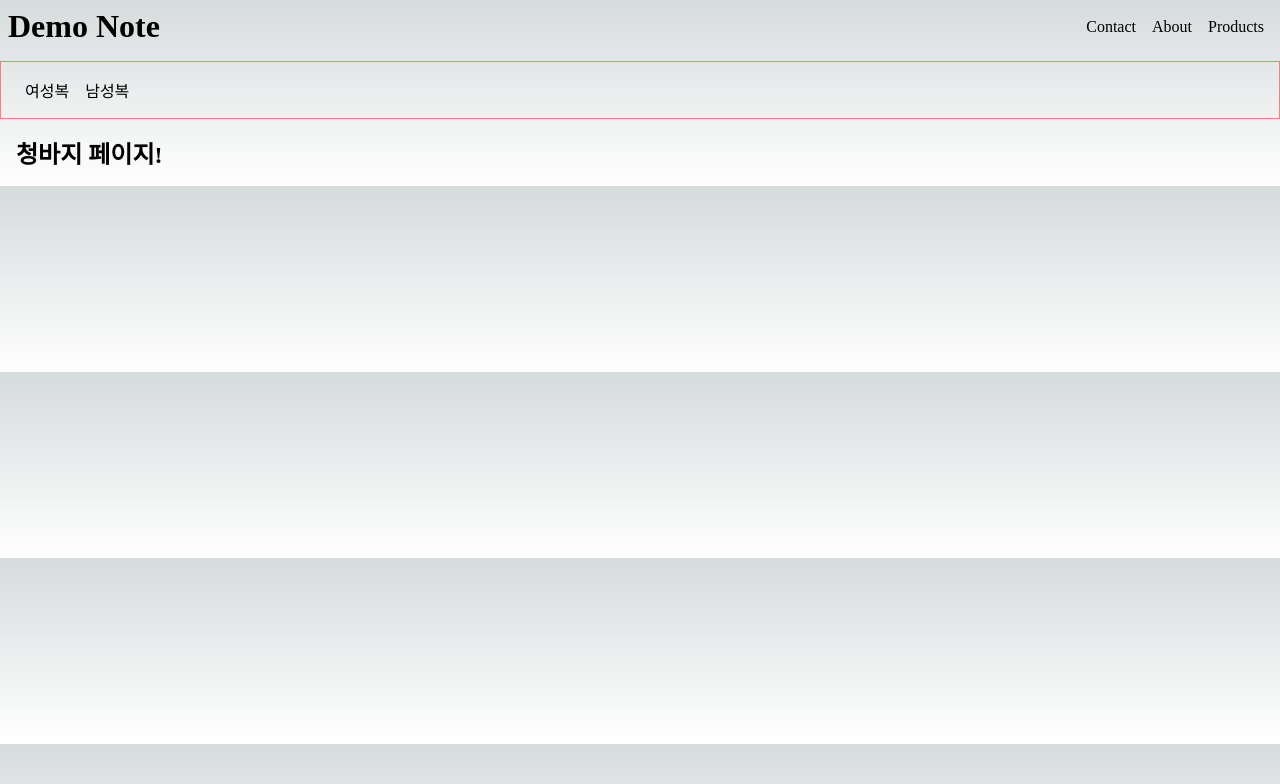
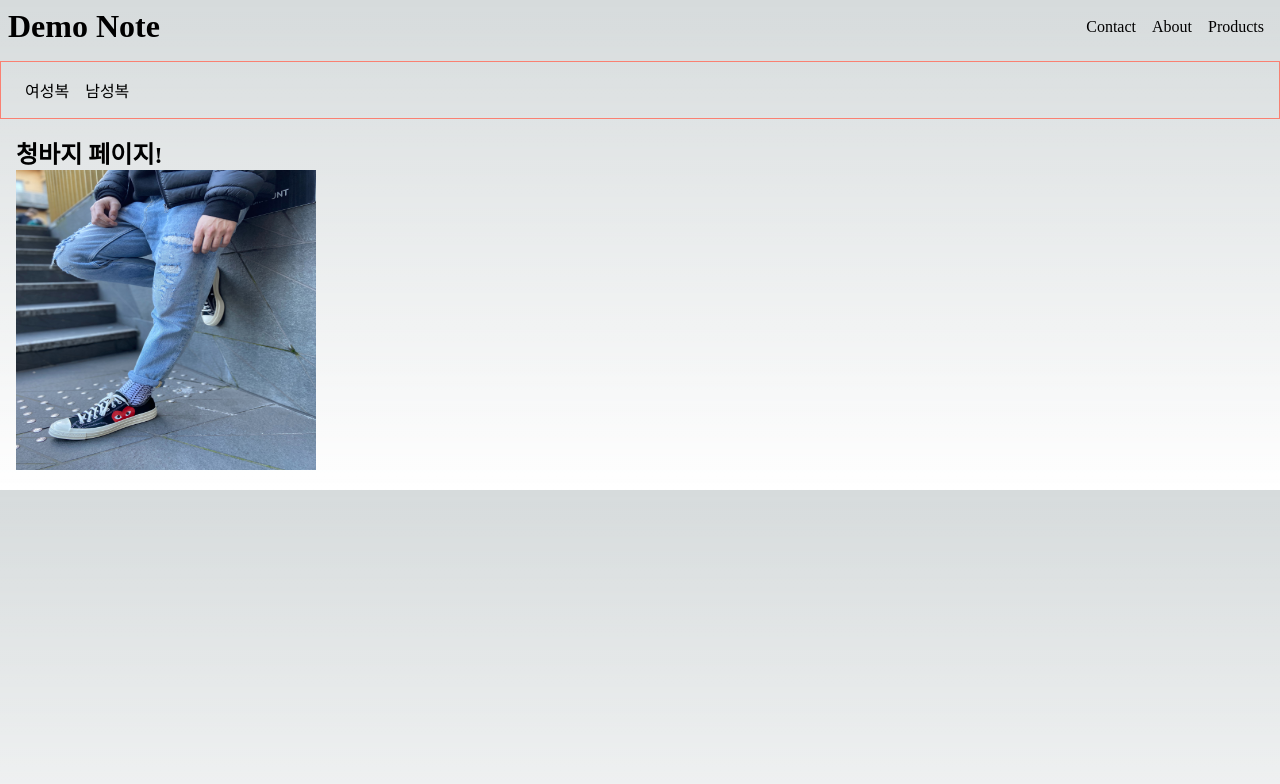
Before and after one commit to JHni2/nextJs, a Next.js app: page /products/1 in a window 1280 px wide. Shown: the top 784 px of the page. Built offline with nearby package versions, Linux system fonts and the light colour scheme.

Commit message:
제품 상세 페이지

```diff
--- a/data/products.json
+++ b/data/products.json
@@ -2,15 +2,20 @@
   {
     "id":"1",
     "name":"청바지",
-    "price":5000
+    "price":5000,
+    "image":"jeans.jpg"
   }, {
     "id":"2",
     "name":"티셔츠",
-    "price":10000
+    "price":10000,
+    "image":"tshirt.jpg"
+
   }
   , {
     "id":"3",
-    "name":"치마",
-    "price":8000
+    "name":"신발",
+    "price":8000,
+    "image":"shoes.jpg"
+
   }
 ]
--- a/src/app/products/[slug]/page.tsx
+++ b/src/app/products/[slug]/page.tsx
@@ -1,4 +1,5 @@
 import { getProduct, getProducts } from '@/service/products';
+import Image from 'next/image';
 import { notFound } from 'next/navigation';
 
 export const revalidate = 3; // 3초
@@ -22,7 +23,12 @@
     notFound();
   }
 
-  return <h1>{product.name} 페이지!</h1>;
+  return (
+    <>
+      <h1>{product.name} 페이지!</h1>
+      <Image src={`/images/${product.image}`} alt={product.name} width="300" height="300" />
+    </>
+  );
 }
 
 // 미리 페이지를 만들 고 싶을 때 경로 지정
--- a/src/app/products/page.tsx
+++ b/src/app/products/page.tsx
@@ -1,8 +1,6 @@
 import { getProducts } from '@/service/products';
 import Link from 'next/link';
 import MeowArticle from '../components/MeowArticle';
-import clothesImage from 'public/images/clothesImage.jpg';
-import Image from 'next/image';
 
 export const revalidate = 3; // 3초
 
@@ -12,8 +10,6 @@
   return (
     <>
       <h1>제품 소개 페이지!</h1>
-      <Image src={clothesImage} alt="localClothes" />
-      <Image src="https://images.unsplash.com/photo-1441986300917-64674bd600d8" alt="lothes" width={400} height={400} />
       <ul>
         {(await products).map((product, index) => (
           <li key={index}>
--- a/src/service/products.ts
+++ b/src/service/products.ts
@@ -5,6 +5,7 @@
   id: string;
   name: string;
   price: number;
+  image: string;
 };
 
 export async function getProducts(): Promise<Product[]> {
```
